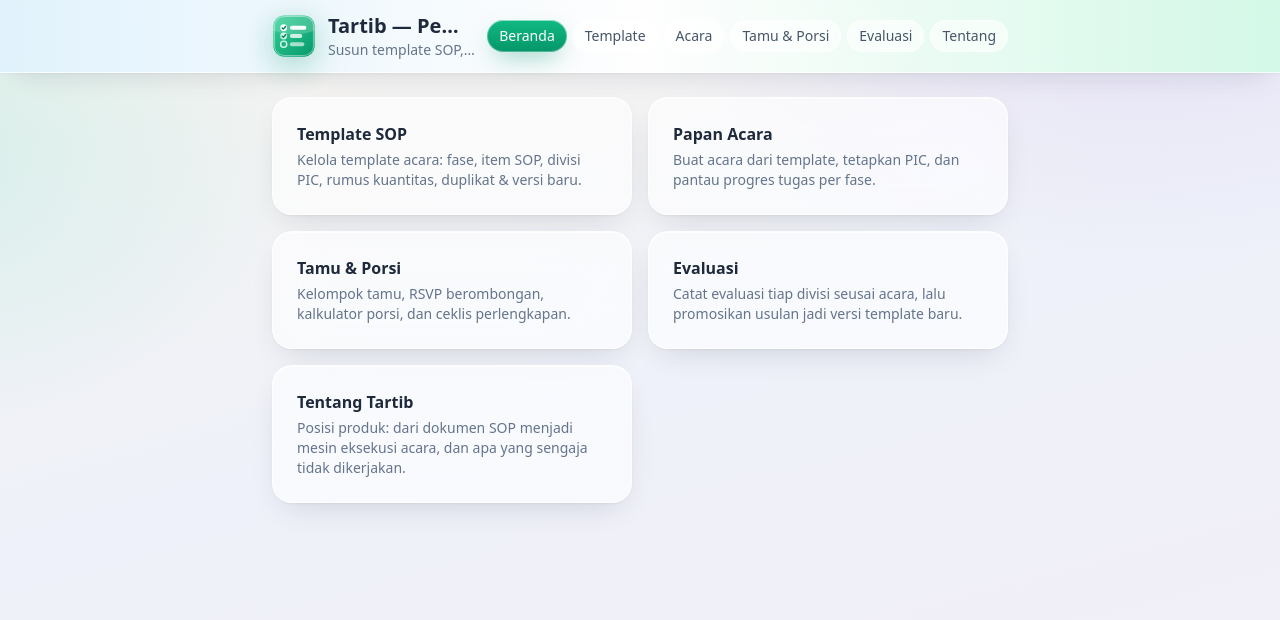
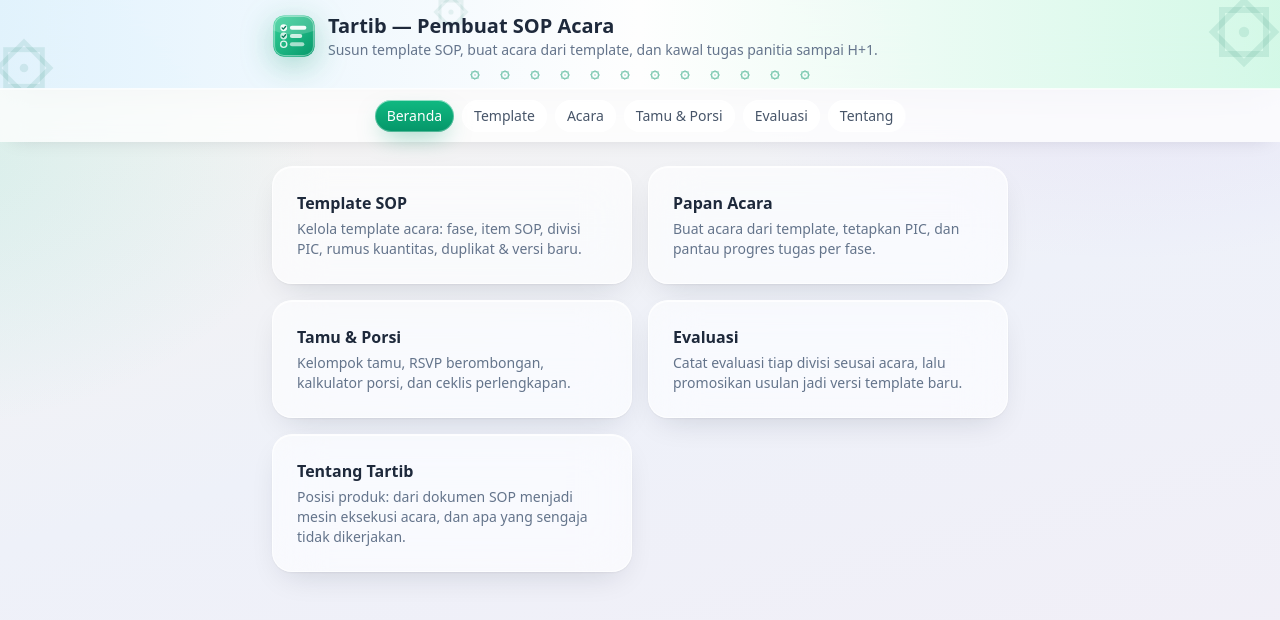
Before and after one commit to ugi577/tartib, a Next.js app: page / in a window 1280 px wide. Shown: the top 620 px of the page. Built offline with nearby package versions, Linux system fonts and the light colour scheme.

Commit message:
feat(tartib): ornamen islami bintang 8 di header + baris tab terpisah di bawahnya (sesi 15)

```diff
--- a/src/app/page.tsx
+++ b/src/app/page.tsx
@@ -15,6 +15,7 @@
 import { jalankanSeed } from '../tartib/db/seed';
 import { KELAS } from '../tartib/ui/kelas';
 import { LogoTartib } from '../tartib/components/LogoTartib';
+import { BintangDelapan, PitaIslami } from '../tartib/components/OrnamenIslami';
 
 type View = 'beranda' | 'template' | 'acara' | 'tamu' | 'evaluasi' | 'tentang';
 
@@ -72,15 +73,17 @@
 
   return (
     <div className="min-h-screen">
-      {/* Bilah header penuh menempel tepi atas (referensi Ahmed, sesi 15):
-          glass gradasi biru→hijau muda, logo + judul di kiri, tab pil di
-          kanan. Di layar sempit tab turun ke baris sendiri sebagai GRID 3×2
-          — keenam tab SELALU terlihat penuh (tidak pernah tersembunyi di
-          balik geseran/overflow; pelajaran sesi 15: tampilan mobile wajib
-          diverifikasi tiap perubahan UI). */}
+      {/* Bilah header (sesi 15, arahan Ahmed): ornamen islami bintang 8 di
+          area identitas + pita pemisah, lalu baris tab TERPISAH di bawahnya
+          dengan latar sendiri. Aturan mobile: keenam tab selalu terlihat
+          penuh (grid 3×2 di layar sempit), tanpa overflow. */}
       <header className="sticky top-0 z-40 print:hidden">
-        <div className="border-b border-white/70 bg-gradient-to-r from-sky-100/90 via-white/90 to-emerald-100/90 shadow-[0_1px_2px_rgb(15_23_42/0.04),0_12px_32px_-16px_rgb(15_23_42/0.18)] backdrop-blur-xl">
-          <div className="mx-auto flex max-w-3xl flex-wrap items-center gap-x-3 gap-y-2 px-4 py-3">
+        {/* Area identitas: logo + judul, latar glass gradasi + ornamen samar */}
+        <div className="relative overflow-hidden border-b border-white/70 bg-gradient-to-r from-sky-100/90 via-white/90 to-emerald-100/90 shadow-[0_1px_2px_rgb(15_23_42/0.04),0_12px_32px_-16px_rgb(15_23_42/0.18)] backdrop-blur-xl">
+          <BintangDelapan className="pointer-events-none absolute -right-3 -top-4 h-24 w-24 text-emerald-700/10" />
+          <BintangDelapan className="pointer-events-none absolute -bottom-5 -left-4 h-20 w-20 text-emerald-700/10" />
+          <BintangDelapan className="pointer-events-none absolute left-1/3 -top-3 h-12 w-12 text-emerald-700/[0.08]" />
+          <div className="relative mx-auto flex max-w-3xl flex-wrap items-center gap-x-3 gap-y-2 px-4 pt-3">
             <LogoTartib
               judul="Logo Tartib"
               className="h-10 w-10 shrink-0 drop-shadow-[0_8px_16px_rgb(5_150_105/0.35)] sm:h-11 sm:w-11"
@@ -93,10 +96,17 @@
                 Susun template SOP, buat acara dari template, dan kawal tugas panitia sampai H+1.
               </p>
             </div>
+          </div>
+          {/* Pita pemisah islami antara identitas dan baris tab */}
+          <PitaIslami className="relative mt-2 pb-1.5 text-emerald-600/50" />
+        </div>
+
+        {/* Baris tab — area terpisah di bawah header */}
         <nav
           aria-label="Navigasi utama"
-              className="grid w-full grid-cols-3 gap-1.5 sm:ml-auto sm:flex sm:w-auto sm:flex-nowrap sm:gap-1.5"
+          className="border-t border-white/50 bg-white/75 shadow-[0_8px_20px_-12px_rgb(15_23_42/0.15)] backdrop-blur-md"
         >
+          <div className="mx-auto grid max-w-3xl grid-cols-3 gap-1.5 px-4 py-2.5 sm:flex sm:flex-nowrap sm:justify-center sm:gap-2">
             {TAB.map((t) => (
               <Link
                 key={t.view}
@@ -107,9 +117,8 @@
                 {t.label}
               </Link>
             ))}
+          </div>
         </nav>
-          </div>
-        </div>
       </header>
 
       <main className="mx-auto max-w-3xl px-4 pb-10 pt-6">
--- /dev/null
+++ b/src/tartib/components/OrnamenIslami.tsx
@@ -0,0 +1,36 @@
+// Ornamen islami untuk bilah header (sesi 15, arahan Ahmed): bintang 8
+// "khatam" — dua bujur sangkar bersilang 45°, pola geometri islami klasik.
+// SVG inline tanpa next/* (Gate A), mengikuti warna lewat currentColor agar
+// selaras dengan token aksen aplikasi.
+
+export function BintangDelapan({ className = '' }: { className?: string }) {
+  return (
+    <svg viewBox="0 0 24 24" className={className} aria-hidden="true">
+      <rect x="6.5" y="6.5" width="11" height="11" fill="none" stroke="currentColor" strokeWidth="1.5" />
+      <rect
+        x="6.5"
+        y="6.5"
+        width="11"
+        height="11"
+        fill="none"
+        stroke="currentColor"
+        strokeWidth="1.5"
+        transform="rotate(45 12 12)"
+      />
+      <circle cx="12" cy="12" r="1.3" fill="currentColor" />
+    </svg>
+  );
+}
+
+// Pita pembatas: deretan bintang 8 — pemisah visual antara area identitas
+// header dan baris tab di bawahnya. Ujung terpotong di layar sempit
+// (overflow-hidden), deret tetap penuh di tengah.
+export function PitaIslami({ className = '' }: { className?: string }) {
+  return (
+    <div className={`flex items-center justify-center gap-4 overflow-hidden ${className}`} aria-hidden="true">
+      {Array.from({ length: 12 }, (_, i) => (
+        <BintangDelapan key={i} className="h-3.5 w-3.5 shrink-0" />
+      ))}
+    </div>
+  );
+}
```
Lines whose indentation alone changed are shown as unchanged.
